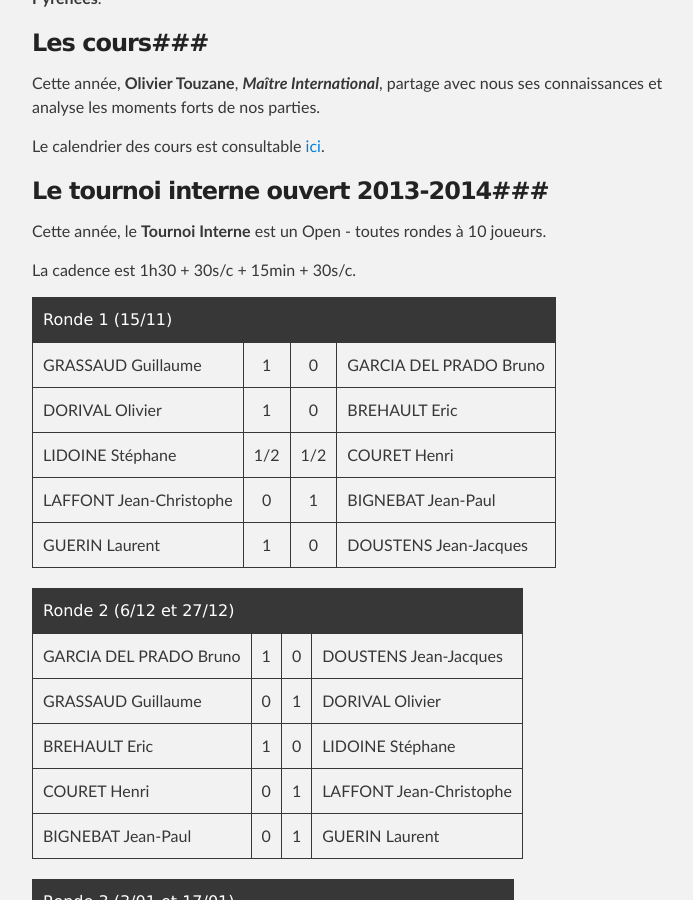
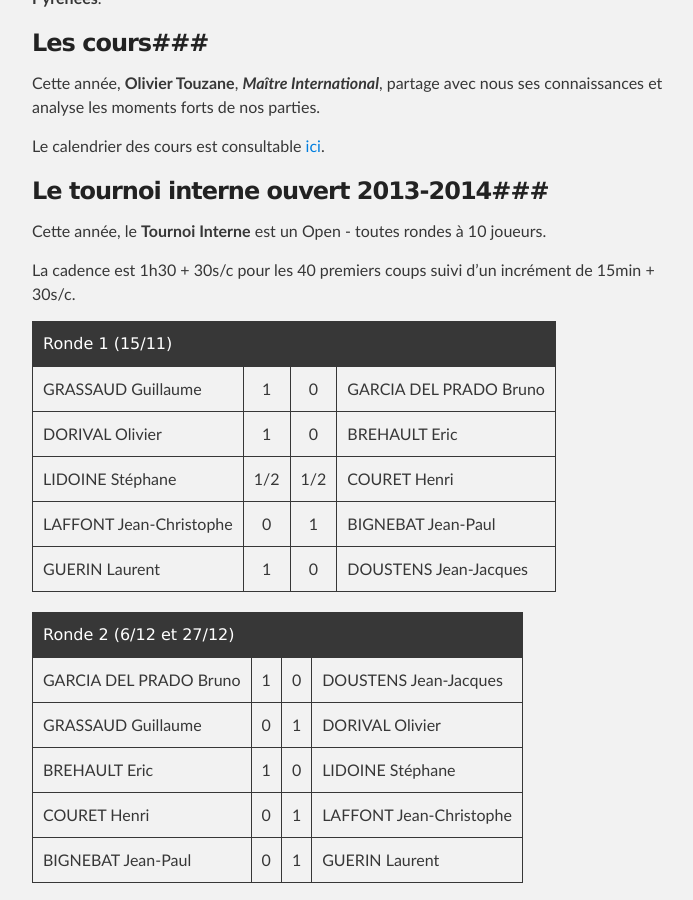
Before and after one commit to echiquier-villeneuve-tolosane/echiquier-villeneuve-tolosane.github.io, a Jekyll site: the page built from club.md, in a window 1280 px wide and 900 px high, scrolled down 407 px. Shown: the whole window, without its empty margins (288-981 px from the left). Built offline with Jekyll 4.4.1, drawn with Linux system fonts in a browser that asks for light colours; nearby versions of some CDN libraries.

Commit message:
Updated club.md

```diff
--- a/club.md
+++ b/club.md
@@ -23,7 +23,7 @@ Le calendrier des cours est consultable [ici]({{ page.root }}/calendar.html).
 
 Cette année, le **Tournoi Interne** est un Open - toutes rondes à 10 joueurs.
 
-La cadence est 1h30 + 30s/c + 15min + 30s/c.
+La cadence est 1h30 + 30s/c pour les 40 premiers coups suivi d'un incrément de 15min + 30s/c.
 
 | Ronde 1 (15/11)              |     |      |                              |
 | ---------------------------- |:---:| :---:| ---------------------------- |
```
